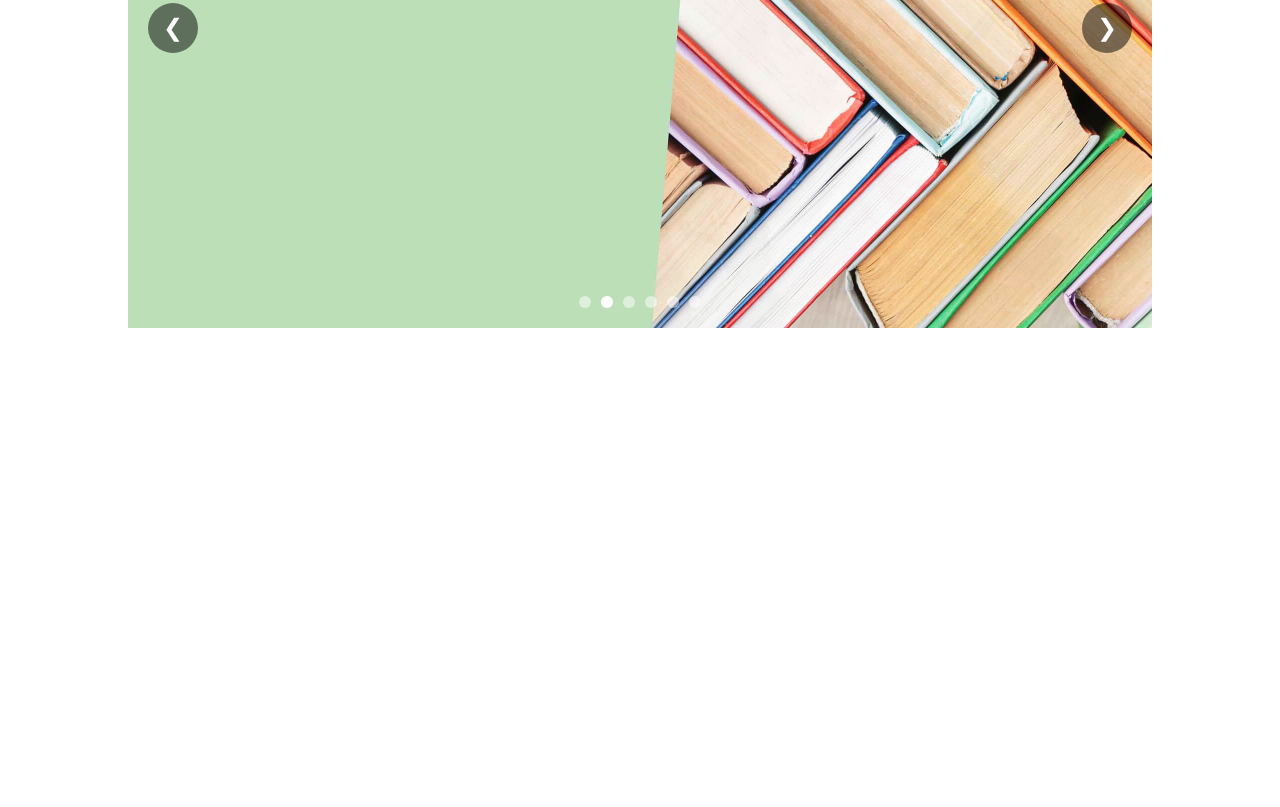
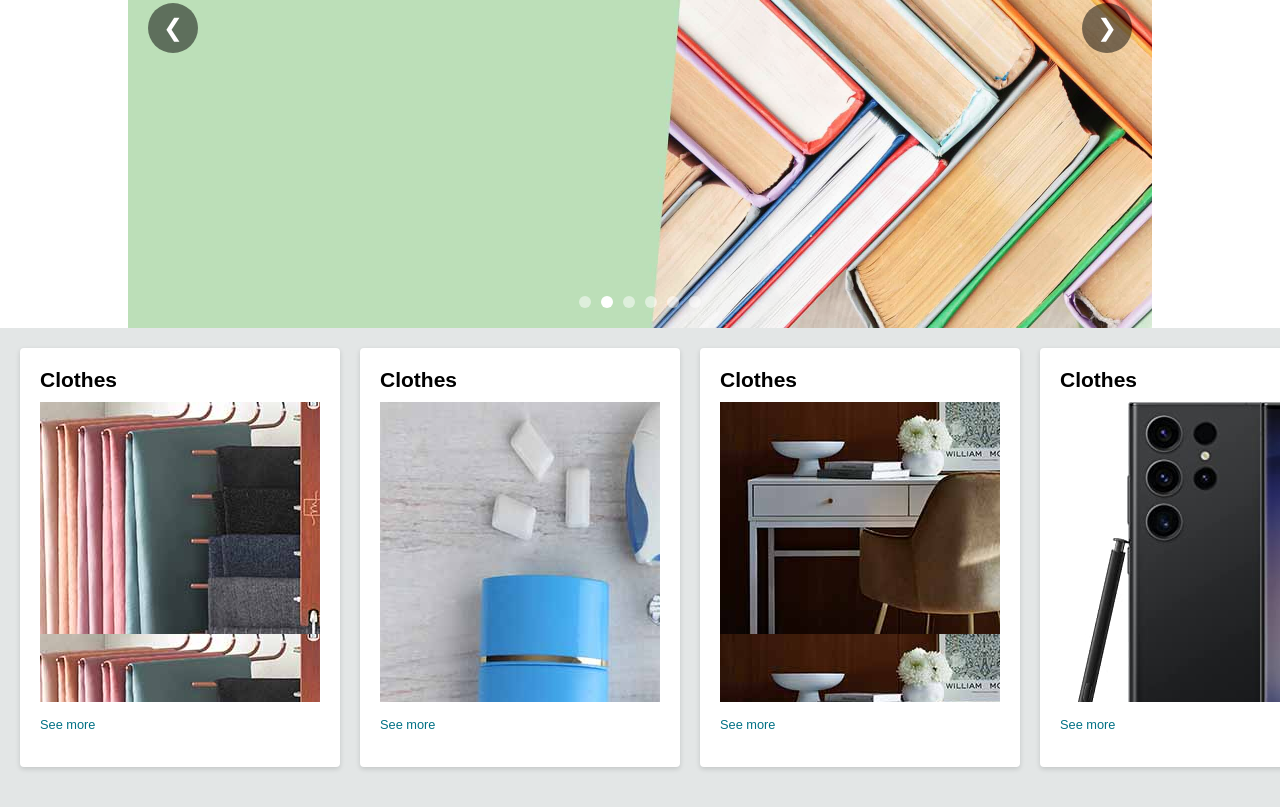
Before and after one commit to abrarzahin21/amazon_clone, a plain HTML site: page index.html in a window 1280 px wide. Shown: the part 372-1179 px from the top of the page. Before the commit the page ends 800 px from the top, so only its background shows below. Drawn offline with Linux system fonts and the light colour scheme.

Commit message:
add products

```diff
--- a/index.html
+++ b/index.html
@@ -121,6 +121,36 @@
                 </div>
             </div>
         </div>
+        <div class="shop-section">
+            <div class="box1 box">
+                <div class="box-content">
+                    <h2>Clothes</h2>
+                    <div class="box-img" style="background-image: url('/amazon_clone/images/box1_image.jpg');"></div>
+                    <p>See more</p>
+                </div>
+            </div>
+            <div class="box2 box">
+                <div class="box-content">
+                    <h2>Clothes</h2>
+                    <div class="box-img" style="background-image: url('/amazon_clone/images/box2_image.jpg');"></div>
+                    <p>See more</p>
+                </div>
+            </div>
+            <div class="box3 box">
+                <div class="box-content">
+                    <h2>Clothes</h2>
+                    <div class="box-img" style="background-image: url('/amazon_clone/images/box3_image.jpg');"></div>
+                    <p>See more</p>
+                </div>
+            </div>
+            <div class="box4 box">
+                <div class="box-content">
+                    <h2>Clothes</h2>
+                    <div class="box-img" style="background-image: url('/amazon_clone/images/box4_image.jpg');"></div>
+                    <p>See more</p>
+                </div>
+            </div>
+
     </main>
     <script src="/amazon_clone/script.js"></script>
 
--- a/style.css
+++ b/style.css
@@ -386,3 +386,58 @@
   .dot.active {
     background-color: white;
   }
+
+  /* shop section   */
+  .shop-section{
+    display: flex;
+    justify-content: space-evenly;
+    gap: 20px;
+    background-color: #e3e6e6;
+    padding: 20px;
+    max-width: 1477px;
+    margin: 0 auto;
+  }
+
+  .box{
+    height: auto;
+    width: 23%;
+    min-width: 280px;
+    background-color: white;
+    padding: 20px;
+    margin-bottom: 20px;
+    border-radius: 4px;
+    box-shadow: 0 2px 5px rgba(15, 17, 17, 0.15);
+  }
+
+  .box-img{
+    height: 300px;
+    /* object-fit: contain; */
+    margin-bottom: 15px;
+  }
+
+  .box-content{
+    margin-bottom: 15px;
+  }
+
+  .box-content h2 {
+    font-size: 21px;
+    font-weight: 700;
+    margin-bottom: 10px;
+  }
+
+  .box-content p {
+    color: #007185;
+    margin-bottom: 10px;
+    font-size: .8rem;
+  }
+
+  .box-content a {
+    color: #007185;
+    text-decoration: none;
+    font-size: 14px;
+  }
+
+  .box-content a:hover {
+    color: #C7511F;
+    text-decoration: underline;
+  }
```
